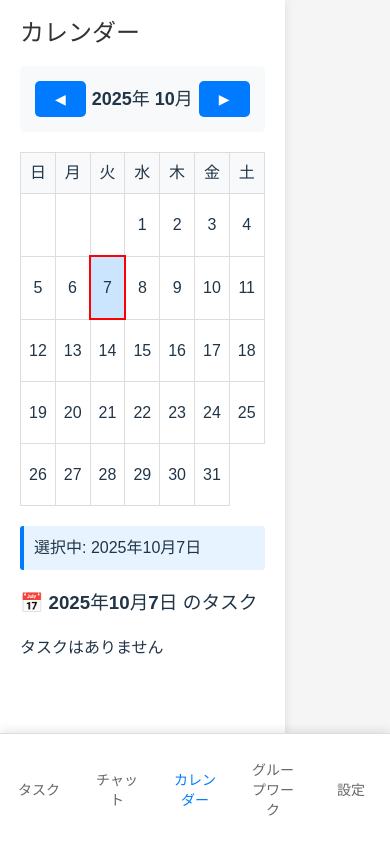
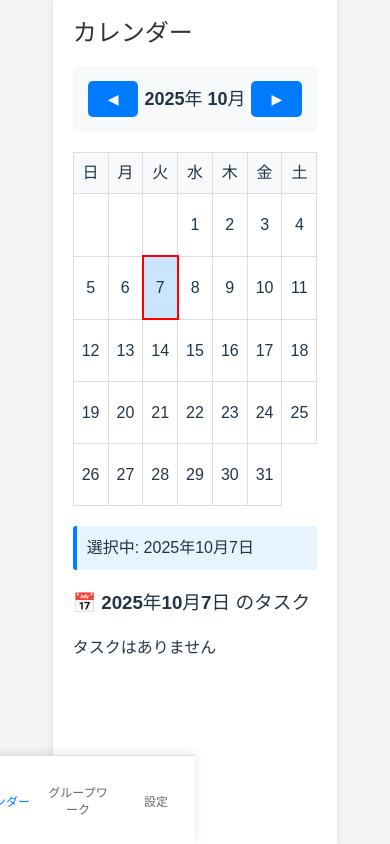
Before and after one commit to s241010/task-app, a React (Vite) app: page / in a window 390 px wide. Built offline with nearby package versions, Linux system fonts and the light colour scheme.

Commit message:
Update style.css

```diff
--- a/src/style.css
+++ b/src/style.css
@@ -6,6 +6,9 @@ body {
 }
 
 #root {
+  margin: 0;/*追加*/
+  padding: 0;/*追加*/
+  width: 100%;/*追加*/
   height: 100vh;
   display: flex;
   flex-direction: column;
@@ -40,9 +43,10 @@ body {
 .navigation-bar {
   position: fixed;
   bottom: 0;
-  left: 50%;
+  left: 0;/*変更*/
+  right: 0;/*追加*/
   transform: translateX(-50%);
-  max-width: 600px;
+  /*max-width: 600px; いらないかも*/
   width: 100%;
   display: flex;
   justify-content: space-around;
@@ -50,11 +54,13 @@ body {
   border-top: 1px solid #ddd;
   padding: 10px 0;
   box-shadow: 0 -2px 10px rgba(0, 0, 0, 0.1);
+  z-index: 1000;/*追加*/
 }
 
 .nav-button {
   flex: 1;
-  padding: 10px;
+  text-align: center;/*追加*/
+  padding: 10px 0;
   border: none;
   background: none;
   cursor: pointer;
@@ -298,3 +304,10 @@ button:disabled {
   background-color: #f44336;
   color: white;
 }
+
+@media (max-width: 480px) {   /*追加*/
+  .nav-button {
+    font-size: 12px;
+    padding: 12px 0;
+  }
+}
```
